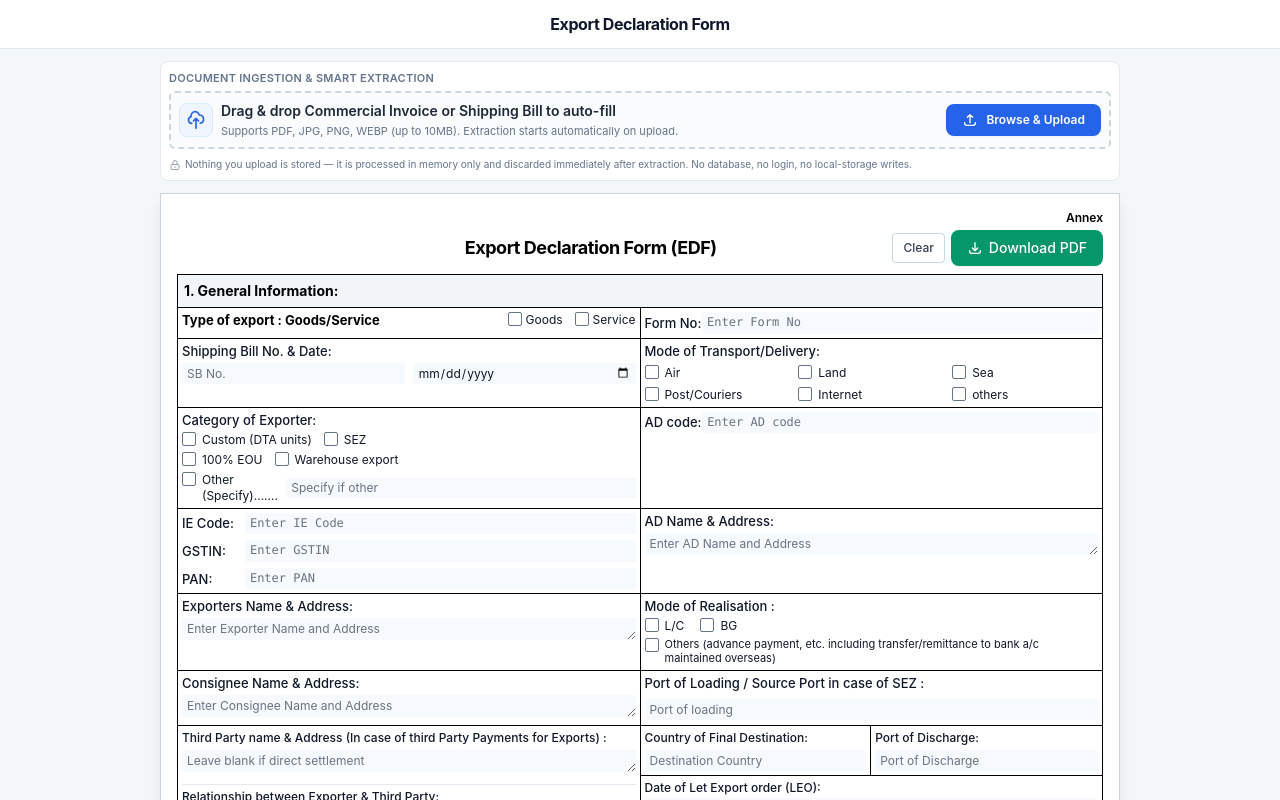
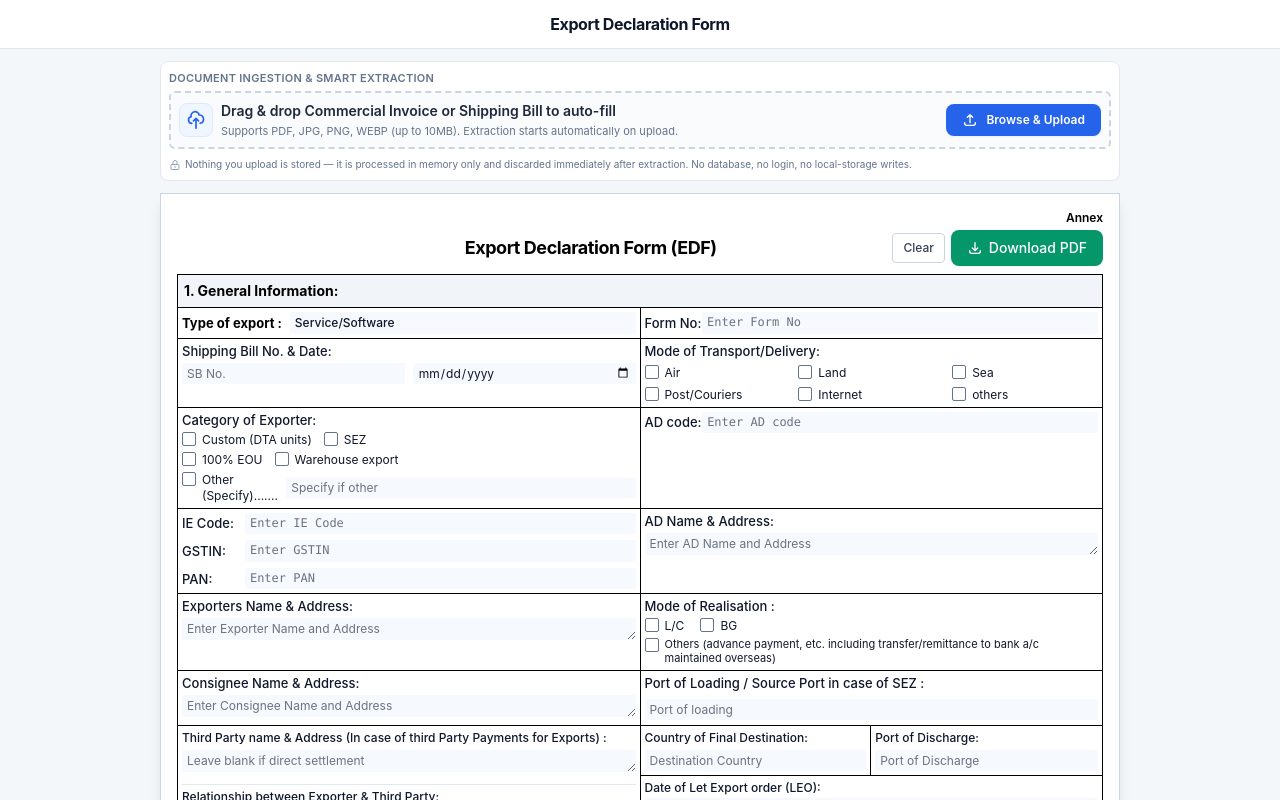
Before and after one commit to Ajay-Kanojiya/edf-ready, a plain HTML site: page frontend/index.html in a window 1280 px wide. Shown: the top 800 px of the page. Drawn offline with nearby package versions, Linux system fonts and the light colour scheme.

Commit message:
chnage type of servcice

```diff
--- a/frontend/index.html
+++ b/frontend/index.html
@@ -122,6 +122,9 @@
       background-color: #ffffff !important;
       border: none !important;
       box-shadow: none !important;
+    }
+    #field_export_type::placeholder {
+      font-size: 10px;
     }
     .cell-input-compact {
       width: 100%;
@@ -881,18 +884,9 @@
         <!-- TYPE OF EXPORT & FORM NO -->
         <tr>
           <td class="w-1/2 p-1 align-top">
-            <div class="flex items-center justify-between gap-2 flex-wrap">
-              <span class="font-bold text-black text-xs sm:text-[13px]" id="lbl_exportType">Type of export : Goods/Service</span>
-              <div class="flex items-center gap-3 text-xs">
-                <label class="inline-flex items-center gap-1 cursor-pointer">
-                  <input class="text-slate-900 h-3.5 w-3.5 focus:ring-slate-900 border-slate-400" id="exp_type_goods" name="export_type" type="radio" value="Goods">
-                  <span class="">Goods</span>
-                </label>
-                <label class="inline-flex items-center gap-1 cursor-pointer">
-                  <input class="text-slate-900 h-3.5 w-3.5 focus:ring-slate-900 border-slate-400" id="exp_type_service" name="export_type" type="radio" value="Service">
-                  <span class="">Service</span>
-                </label>
-              </div>
+            <div class="flex flex-col gap-1 sm:flex-row sm:items-center sm:gap-2">
+              <span class="font-bold text-black text-xs sm:text-[13px] whitespace-nowrap shrink-0" id="lbl_exportType">Type of export :</span>
+              <input class="cell-input font-medium" data-default="Service/Software" id="field_export_type" placeholder="Enter Type of service like Service/Software or Goods/Service" type="text" value="Service/Software">
             </div>
           </td>
           <td class="w-1/2 p-1 align-top">
@@ -1367,7 +1361,7 @@
                       </div>
                       <label class="signature-designation block text-right text-[11px] font-bold text-slate-900">
                       <span class="sr-only">Designation</span>
-                      <input class="cell-input text-right text-[11px] font-bold" id="signatureDesignation" placeholder="Proprietor" type="text" value="Proprietor">
+                      <input class="cell-input text-right text-[11px] font-bold" id="signatureDesignation" data-default="Proprietor" placeholder="Proprietor" type="text" value="Proprietor">
                       </label>
                     </div>
                   </div>
@@ -2020,7 +2014,6 @@
   const TRANSPORT_IDS = { Air: 'mt_air', Land: 'mt_land', Sea: 'mt_sea', 'Post/Couriers': 'mt_post', Internet: 'mt_internet', others: 'mt_others' };
   const REALISATION_IDS = { 'L/C': 'mr_lc', BG: 'mr_bg', Others: 'mr_others' };
   const PAYMENT_NATURE_IDS = { FOB: 'np_fob', CIF: 'np_cif', 'C&F': 'np_cnf', CI: 'np_ci', periodical: 'np_periodical', milestone: 'np_milestone', advance: 'np_advance', others: 'np_others' };
-  const EXPORT_TYPE_IDS = { Goods: 'exp_type_goods', Service: 'exp_type_service' };
   const EXPORTER_CAT_IDS = { 'Custom (DTA units)': 'ec_custom', SEZ: 'ec_sez', '100% EOU': 'ec_eou', 'Warehouse export': 'ec_warehouse', others: 'ec_others' };
 
   function makeCheckboxGroupExclusive(idMap) {
@@ -2054,7 +2047,7 @@
     setField('field_form_no', g.formNo);
     setField('field_sb_no', g.shippingBillNo);
     setField('field_sb_date', g.shippingBillDate);
-    setRadioGroup(EXPORT_TYPE_IDS, g.exportType, 'lbl_exportType');
+    setField('field_export_type', g.exportType);
     setCheckboxGroup(TRANSPORT_IDS, g.modeOfTransport, 'lbl_modeTransport', true);
     setRadioGroup(EXPORTER_CAT_IDS, g.exporterCategory, 'lbl_exporterCategory');
     setField('exporterCategoryOtherSpecify', g.exporterCategoryOtherSpecify);
@@ -2138,7 +2131,7 @@
     const wrapper = document.getElementById('statutory-form-wrapper');
     wrapper.querySelectorAll('.ai-badge').forEach((b) => b.remove());
     wrapper.querySelectorAll('input[type="text"], input[type="date"], input[type="number"], textarea').forEach((el) => {
-      el.value = '';
+      el.value = el.dataset.default || '';
       el.classList.remove('autofilled-field');
       delete el.dataset.autofillStatus;
       delete el.dataset.aiSuggested;
```
